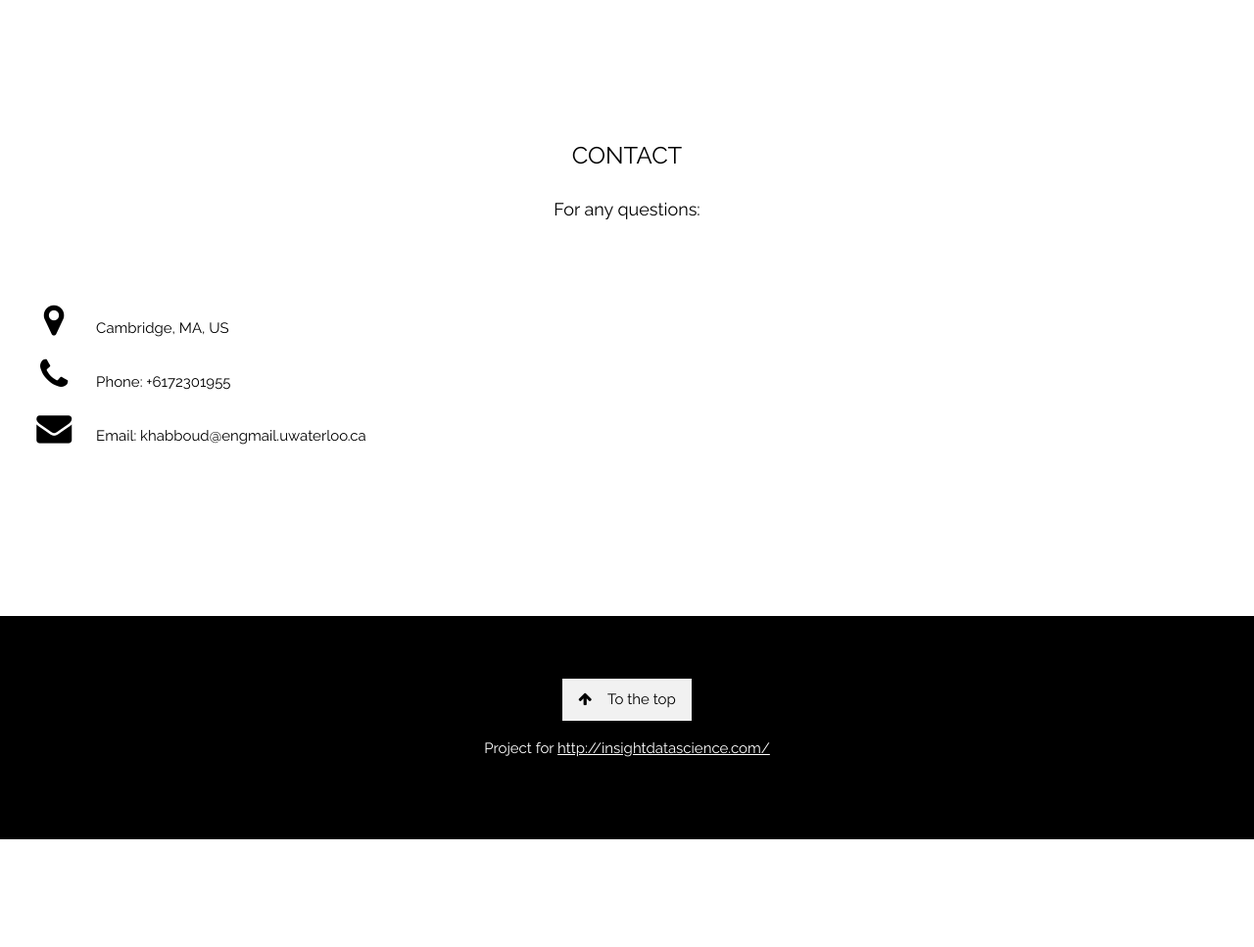
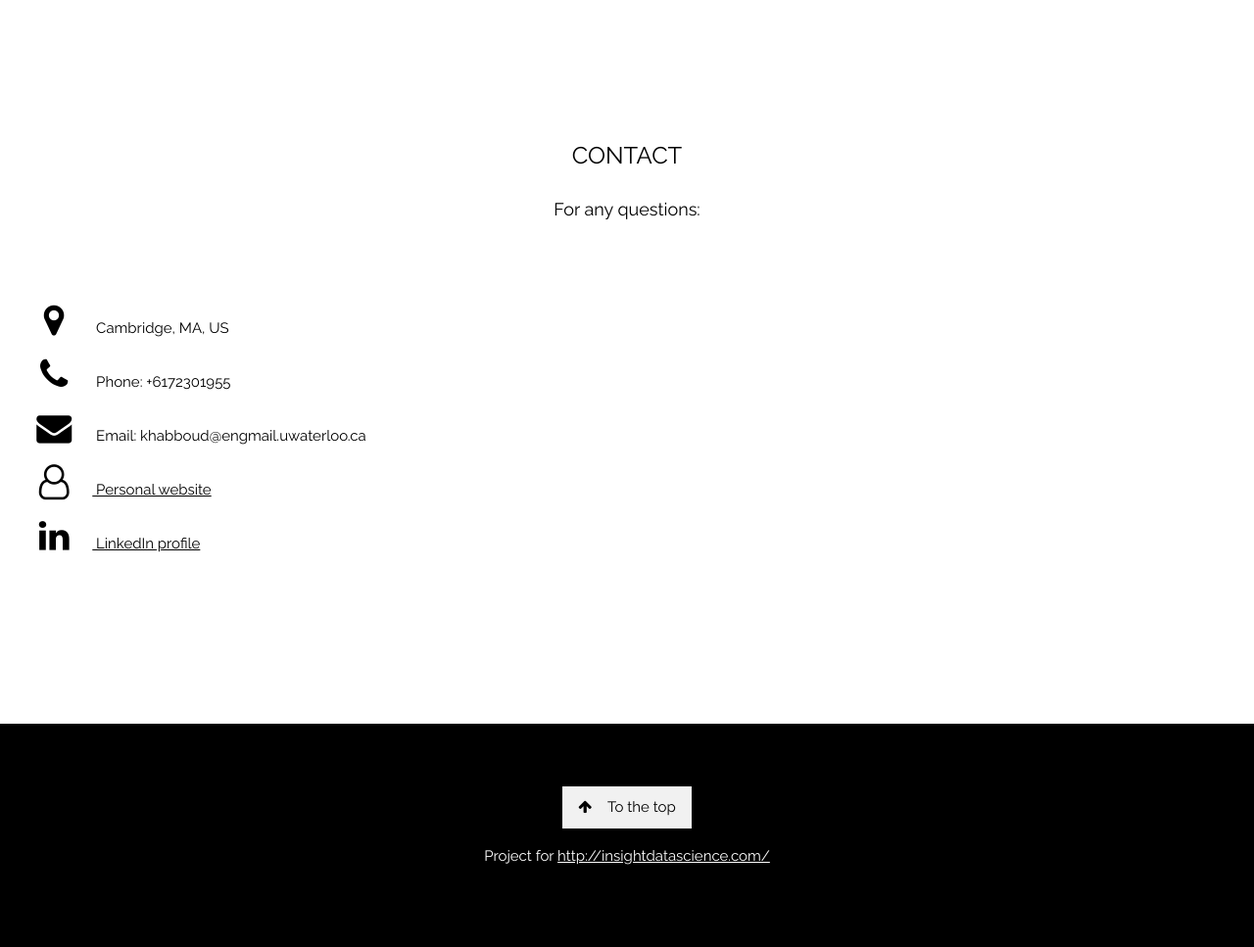
Before and after one commit to khabboud/insight-webapp, a Flask app: page / in a window 1280 px wide. Shown: the part 2502-3469 px from the top of the page at 98% size. Before the commit the page ends 3359 px from the top, so only its background shows below. Run offline with Flask 2, Linux system fonts and the light colour scheme; some libraries are stand-ins or nearby versions.

Commit message:
added linkedin and website icons on input.html

```diff
--- a/myFlask/templates/input.html
+++ b/myFlask/templates/input.html
@@ -126,6 +126,8 @@ body, html {
       <p><i class="fa fa-map-marker fa-fw w3-xxlarge w3-margin-right"></i> Cambridge, MA, US</p>
       <p><i class="fa fa-phone fa-fw w3-xxlarge w3-margin-right"></i> Phone: +6172301955</p>
       <p><i class="fa fa-envelope fa-fw w3-xxlarge w3-margin-right"> </i> Email: khabboud@engmail.uwaterloo.ca</p>
+      <p><a href="http://www.eng.uwaterloo.ca/~khabboud/"><i class="fa fa-user-o fa-fw w3-xxlarge w3-margin-right"> </i> Personal website</p>
+      <p><a href="https://www.linkedin.com/in/khabboud/"><i class="fa fa-linkedin  fa-fw w3-xxlarge w3-margin-right"> </i> LinkedIn profile</p>
       <br>
     </div>
   </div>
```
